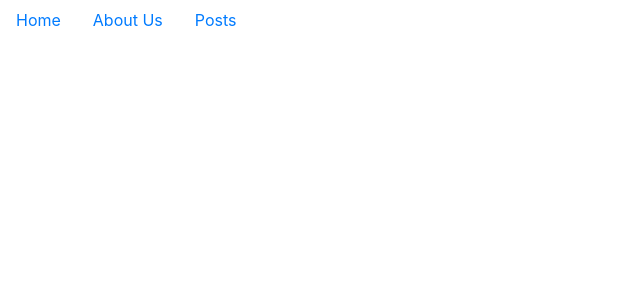
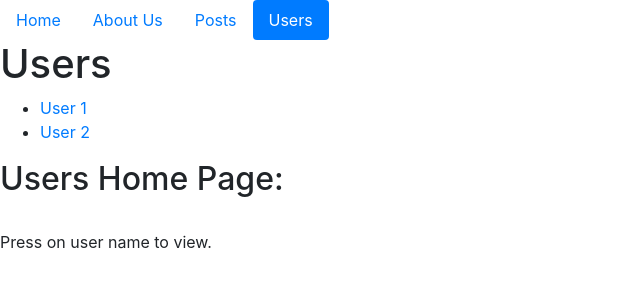
Before and after one commit to BashirShallah/VueJs-VueRouter-Course, a Vue app: page /users in a window 1280 px wide. Shown: the top 300 px of the page, without its empty margins (0-640 px from the left). Built offline with nearby package versions, Linux system fonts and the light colour scheme.

Commit message:
nested routes.

```diff
--- a/src/components/NavBar.vue
+++ b/src/components/NavBar.vue
@@ -15,5 +15,10 @@
           Posts
         </router-link>
       </li>
+      <li class="nav-item">
+        <router-link to="/users" class="nav-link" active-class="active" href="#">
+          Users
+        </router-link>
+      </li>
     </ul>
 </template>
--- /dev/null
+++ b/src/components/UsersPage.vue
@@ -0,0 +1,12 @@
+<template>
+    <div>
+        <h1>Users</h1>
+        <ul>
+            <li><router-link to="/users/1">User 1</router-link></li>
+            <li><router-link to="/users/2">User 2</router-link></li>
+        </ul>
+
+        <router-view></router-view>
+
+    </div>
+</template>
--- /dev/null
+++ b/src/components/users/UsersHomePage.vue
@@ -0,0 +1,7 @@
+<template>
+    <div>
+        <h2>Users Home Page:</h2>
+        <br />
+        Press on user name to view.
+    </div>
+</template>
--- /dev/null
+++ b/src/components/users/UsersViewPage.vue
@@ -0,0 +1,13 @@
+<template>
+    <div>
+        <h2>Users View Page:</h2>
+        <br />
+        User {{id}}
+    </div>
+</template>
+
+<script>
+export default {
+    props: ["id"]
+}
+</script>
```
Also changed, not shown: src/routes.js (+7 -0 lines).
